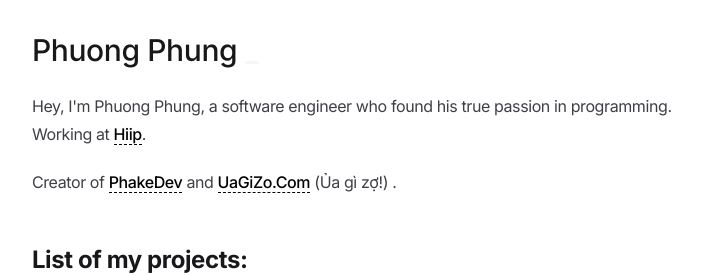
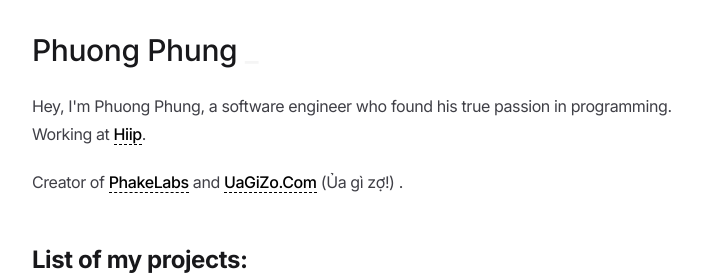
Before and after one commit to fuongz/portfolio, a Next.js app: page / in a window 1280 px wide. Shown: the top 275 px of the page, without its empty margins (280-982 px from the left). Built offline with nearby package versions, Linux system fonts and the light colour scheme; no server answers.

Commit message:
fix: broken link

```diff
--- a/pages/index.tsx
+++ b/pages/index.tsx
@@ -83,11 +83,11 @@ const Home: NextPage = () => {
 
             <p>
               Creator of{' '}
-              <a href="https://app.phake.dev" target="_blank" rel="noopener noreferrer">
-                PhakeDev
+              <a href="https://phake.app" target="_blank" rel="noopener noreferrer">
+                PhakeLabs
               </a>{' '}
               and{' '}
-              <a href="https://github.com/fuongz" target="_blank" rel="noopener noreferrer">
+              <a href="#" target="_blank" rel="noopener noreferrer">
                 UaGiZo.Com
               </a>{' '}
               (Ủa gì zợ!) .
```
